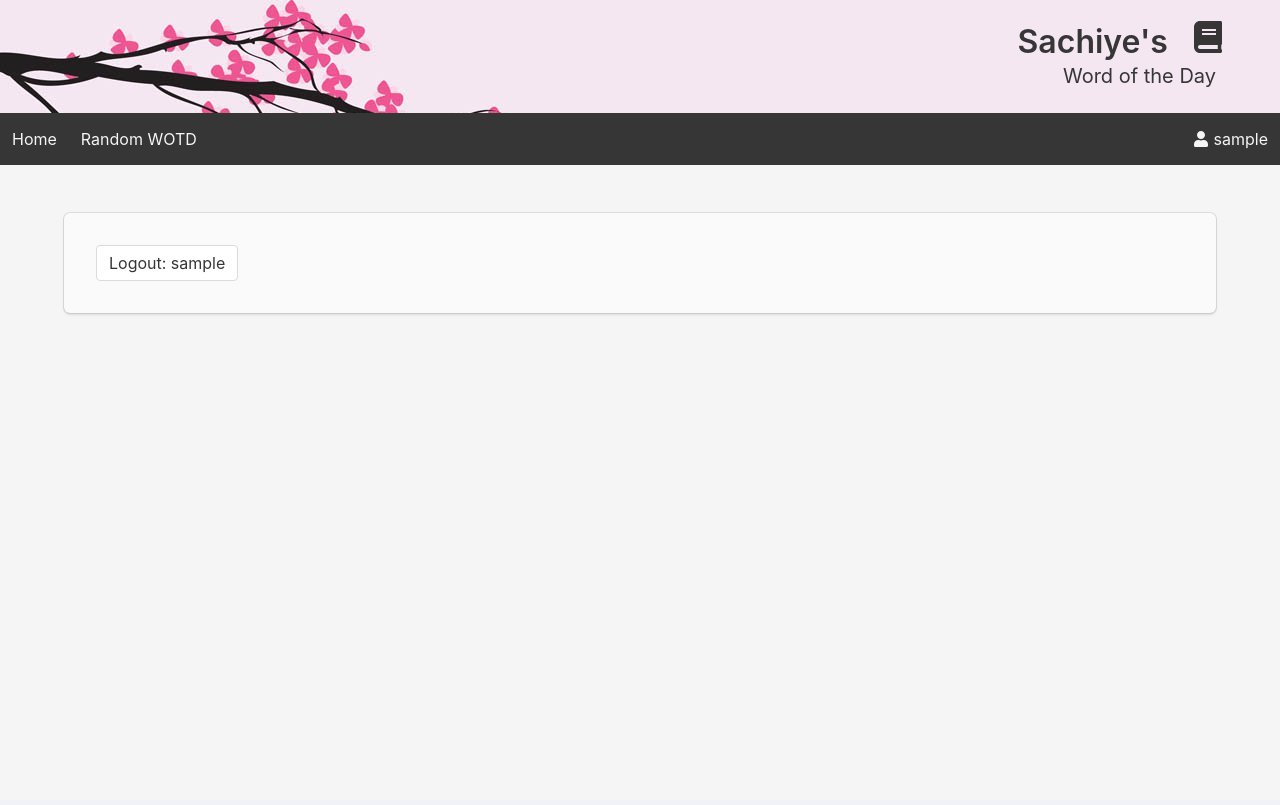
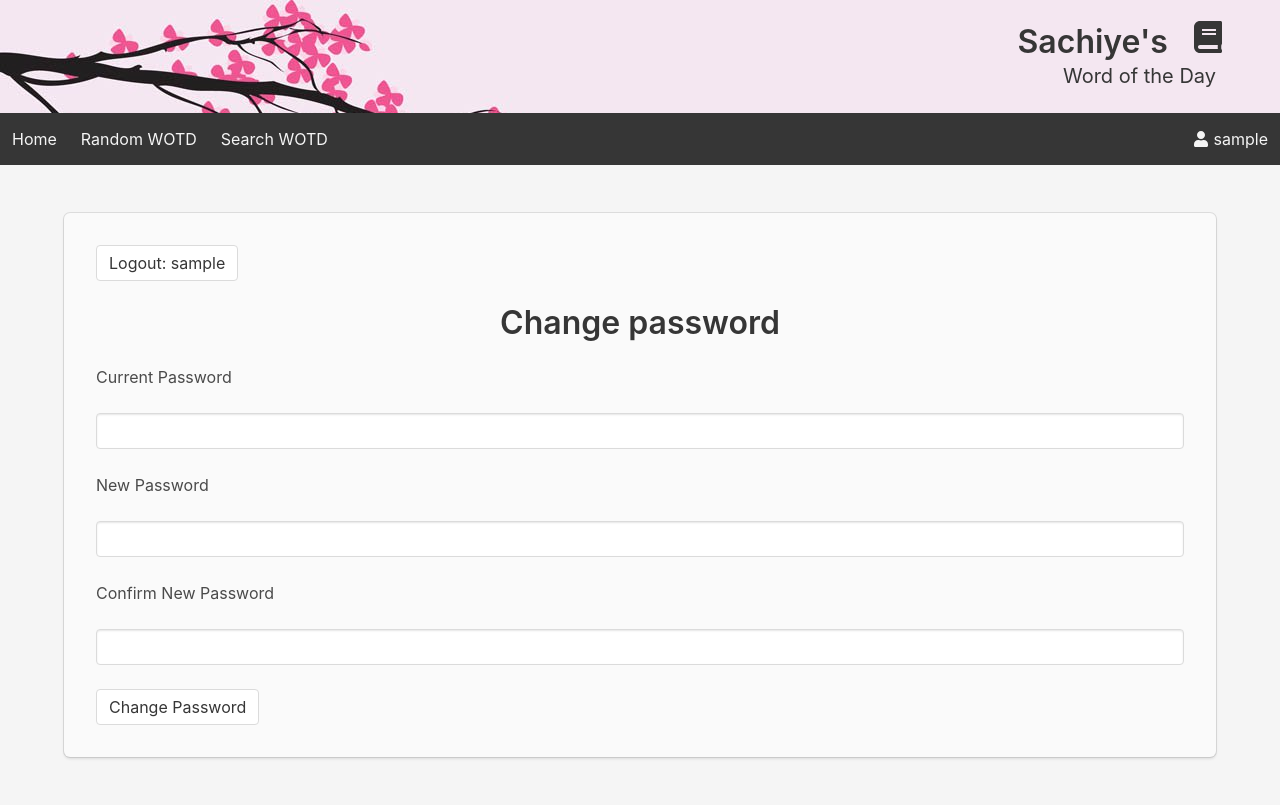
Before and after one commit to nullsym/jwotd, a Flask app: page /user in a window 1280 px wide. Before the commit the page ends 315 px from the top, so only its background shows below. Run offline with Flask 2, Linux system fonts and the light colour scheme; the visitor is signed in with stand-in values (Sample User, id 1); data comes from the database, SQL or seed files in the repository; some libraries are stand-ins or nearby versions.

Commit message:
Add search bar, move files around, some cosmetic changes

```diff
--- a/bot/bot.js
+++ b/bot/bot.js
@@ -84,7 +84,7 @@ function onMessageHandler (target, context, msg, self) {
             // (Group 1) Japanese WOTD
             // (Group 2) Romaji
             // (Group 3) Everything else
-            // Add '?' after a on a quantifier to make its match non-greedy
+            // Add '?' after a quantifier to make its match non-greedy
             var re = /.+the day:[ ]?(.+?[ ]?)\[(.+?)\][ ]?(.+)/
             if(findRegex(re, msg)) {
                 client.say(channels[0], 'WOTD added')
--- a/bot/test-regex.js
+++ b/bot/test-regex.js
@@ -11,7 +11,7 @@ const rl = readline.createInterface({
 // (Group 1) Japanese WOTD
 // (Group 2) Romaji
 // (Group 3) Everything else
-// Add '?' after a on a quantifier to make its match non-greedy
+// Add '?' after a quantifier to make its match non-greedy
 var re = /.+the day:[ ]?(.+?[ ]?)\[(.+?)\][ ]?(.+)/
 
 rl.on('line', (line) => {
--- a/todo.txt
+++ b/todo.txt
@@ -1,7 +1,6 @@
 ####################
 # Highest priority #
 ####################
-* Fix the category dropdown menu for editing and adding WOTD
 * nginx always use HTTPS
 
 ###################
@@ -9,10 +8,6 @@
 ###################
 * Add a comment system for '/wotd/{{ wotd.uid }}':
   * Possible candidates: https://posativ.org/isso/
-* Implement WTForms
-* Use CSRF tokens in forms to prevent cross site request forgery(CSRF)
-    * https://wtforms.readthedocs.io/en/stable/csrf.html
-* Implement the search bar
 
 ################
 # Low priority #
--- a/www/requirements.txt
+++ b/www/requirements.txt
@@ -3,6 +3,7 @@ Flask==1.0.2
 Flask-Limiter==1.0.1
 Flask-Login==0.4.1
 Flask-SQLAlchemy==2.3.2
+Flask-WTF==0.14.2
 gunicorn==19.9.0
 itsdangerous==1.1.0
 Jinja2==2.10
@@ -12,3 +13,4 @@ pytz==2018.9
 six==1.12.0
 SQLAlchemy==1.2.15
 Werkzeug==0.14.1
+WTForms==2.2.1
--- /dev/null
+++ b/www/sachiye/forms.py
@@ -0,0 +1,16 @@
+from flask_wtf import FlaskForm
+from wtforms import StringField, PasswordField, SubmitField
+from wtforms.validators import DataRequired, Length, EqualTo
+
+class LoginForm(FlaskForm):
+	username = StringField('Username', validators=[DataRequired()])
+	password = PasswordField('Password', validators=[DataRequired()])
+	submit = SubmitField("Log in")
+
+class UserForm(FlaskForm):
+	currentpwd = PasswordField('Current Password', validators=[DataRequired()])
+	password = PasswordField('New Password', validators=[DataRequired(), Length(min=3, max=60)])
+	# password = PasswordField('New Password', validators=[DataRequired(), Length(min=10, max=60)])
+	confirm_password = PasswordField('Confirm New Password',
+		validators=[DataRequired(), EqualTo('password')])
+	submit = SubmitField("Change Password")
--- a/www/sachiye/routes.py
+++ b/www/sachiye/routes.py
@@ -1,19 +1,21 @@
-from flask import render_template, request, redirect
-from flask import url_for
-from flask_login import current_user
-from flask_login import login_required
-from flask_login import login_user, logout_user
+from flask import render_template, request, redirect, flash, url_for
+from flask_login import current_user, login_user, logout_user, login_required
 
 # Import from our app
 from sachiye import app, db
 from sachiye.models import User, Wotd
 # To get a random WOTD
 from  sqlalchemy.sql.expression import func, select
+# For the search page
+from sqlalchemy import or_
 
 # Rate limit password logins
 from flask_limiter import Limiter
 from flask_limiter.util import get_remote_address
 limiter = Limiter(app, key_func=get_remote_address)
+
+# Forms
+from sachiye.forms import LoginForm, UserForm
 
 #############
 #   WOTD    #
@@ -23,41 +25,41 @@ limiter = Limiter(app, key_func=get_remote_address)
 @app.route('/login', methods=['GET', 'POST'])
 @limiter.limit("10 per hour")
 def login():
+    form = LoginForm()
     if request.method == 'GET':
-        if not current_user.is_anonymous:
+        if current_user.is_anonymous:
+            return render_template('login.html', form=form)
+        else:
             return 'You are already logged in'
-        return render_template('login.html')
 
-    elif request.method == 'POST':
-        email = request.form['username']
-        passwd = request.form['password']
-        user = User.query.filter_by(username=email).first()
-
-        if user is not None and user.check_password(passwd):
+    elif request.method == 'POST' and form.validate_on_submit():
+        user = User.query.filter_by(username=form.username.data).first()
+        if user is not None and user.check_password(form.password.data):
             login_user(user, remember=True)
             return redirect(url_for('index'))
-
-    return "Bad login"
+    # Return template if we couldn't finish the POST successfully
+    return render_template('login.html', form=form)
 
 @app.route('/user', methods=['GET', 'POST'])
 @login_required
 def user():
-    print(current_user)
-    if request.method == 'POST':
-        passwd0 = request.form['password_old']
-        passwd1 = request.form['password_new1']
-        passwd2 = request.form['password_new2']
+    form = UserForm()
 
-        if passwd1 == passwd2 and current_user.check_password(passwd0):
+    if request.method == 'GET':
+        return render_template('user.html', form=form)
+
+    elif request.method == 'POST' and form.validate_on_submit():
+        if current_user.check_password(form.currentpwd.data):
             # Save the changes to the DB
-            current_user.set_password(passwd1)
+            current_user.set_password(form.password.data)
             db.session.commit()
-            return 'Password changed'
-        elif passwd1 != passwd2 or not current_user.check_password(passwd0):
-            return 'The passwords did not match'
+            flash('Password changed successfully', 'primary')
+        else:
+            flash('The current password you gave me was invalid. Try again.', 'warning')
+    else:
+        flash('Try again. Make sure that both passwords are the same.', 'warning')
 
-        return render_template('user.html')
-    return render_template('user.html')
+    return render_template('user.html', form=form)
 
 @app.route('/logout')
 @login_required
@@ -78,7 +80,7 @@ def admin():
                 example=request.form['example'],
                 classification=request.form['classification']))
             # Save the changes to the DB
-            # db.session.commit()
+            db.session.commit()
             return "New WOTD added"
 
         elif request.form.get('del'):
@@ -108,6 +110,17 @@ def admin():
     else:
         return "Method error (not a POST)"
 
+@app.route('/search', methods=['GET', 'POST'])
+@login_required
+def search():
+    if request.method == "POST":
+        search = request.form.get('search')
+        searcht = '%' + request.form.get('search') + '%'
+        # query = Wotd.query.filter_by(romaji=search).all()
+        query = Wotd.query.filter(or_(Wotd.wotd.like(searcht), Wotd.romaji.like(search)))
+    else:
+        query = None
+    return render_template('search.html', wotd = query)
 
 #############
 #   WOTD    #
@@ -123,11 +136,10 @@ def wotd_rand():
     query = db.session.query(Wotd).order_by(func.random()).first()
     return render_template('rand.html', wotd = query)
 
+# Main page
 @app.route('/')
 def index():
     return redirect('/page/')
-
-# Main page
 @app.route('/page/', defaults={'page': 1})
 @app.route('/page/<int:page>')
 @limiter.limit("100 per hour", exempt_when=lambda: current_user.is_authenticated)
--- a/www/sachiye/templates/base.html
+++ b/www/sachiye/templates/base.html
@@ -56,6 +56,9 @@
       <div id="navbarMain" class="navbar-menu">
         <div class="navbar-start">
           <a href="/rand" class="navbar-item">Random WOTD</a>
+          {% if current_user.is_authenticated %}
+          <a href="/search" class="navbar-item">Search WOTD</a>
+          {% endif %}
         </div>
         <div class="navbar-end">
           {% if current_user.is_authenticated %}
--- a/www/sachiye/templates/user.html
+++ b/www/sachiye/templates/user.html
@@ -1,31 +1,43 @@
 {% extends "base.html" %}
 {% block content %}
 <section class="section">
+	{% with messages = get_flashed_messages(with_categories=true) %}
+	{% if messages %}
+	<div class="container">
+		{% for category, message in messages %}
+			<div class="notification is-{{ category }}">
+			{{ message }}
+			</div>
+		{% endfor %}
+	</div><br />
+	{% endif %}
+	{% endwith %}
 	<div class="container">
 		<div class="box has-background-white-bis">
 			<div class="column">
 				<a class="button" href="/logout">Logout: {{ current_user.username }}</a>
 			</div>
-<!-- 			<div class="column has-text-centered">
+			<div class="column has-text-centered">
 				<t1 class="title">Change password</t1>
 			</div>
-			<form action="/user" method="POST">
-				<div class="column">Old password</div>
+			<form method="POST" action="">
+				{{ form.hidden_tag() }}
+				<div class="column">{{ form.currentpwd.label }}</div>
 				<div class="column">
-					<input class="input" type="password" name="password_old" id="password" placeholder="password" required>
+					{{ form.currentpwd(class="input") }}
 				</div>
-				<div class="column">New Password</div>
+				<div class="column">{{ form.password.label }}</div>
 				<div class="column">
-					<input class="input" type="password" name="password_new1" id="password" placeholder="password" required>
+					{{ form.password(class="input") }}
 				</div>
-				<div class="column">Repeat New Password</div>
+				<div class="column">{{ form.confirm_password.label }}</div>
 				<div class="column">
-					<input class="input" type="password" name="password_new2" id="password" placeholder="password" required>
+					{{ form.confirm_password(class="input") }}
 				</div>
 				<div class="column">
-					<button class="button" type="submit">Submit</button>
+					{{ form.submit(class="button") }}
 				</div>
-			</form> -->
+			</form>
 		</div>
 	</div>
 </section>
--- a/www/sachiye/templates/wotd.html
+++ b/www/sachiye/templates/wotd.html
@@ -55,7 +55,7 @@
     </div>
   </div>
   <!-- MODAL -->
-  {% include "modal.html" %}
+  {% include "_modal.html" %}
   {% endif %}
   <!-- CONTENT  -->
   <div class="box has-background-white-bis">
@@ -78,5 +78,4 @@
       </nav>
   </div>
 </section>
-<!-- {% include "comments.html" %} -->
 {% endblock %}
```
Also changed, not shown: www/sachiye/templates/_modal.html (renamed from www/sachiye/templates/modal.html, +19 -6 lines), www/sachiye/templates/index.html (+1 -13 lines), www/sachiye/templates/login.html (+7 -6 lines), www/sachiye/templates/search.html (added, +30 -0 lines), www/sachiye/templates/_pagination.html (renamed from www/sachiye/templates/pagination.html).
